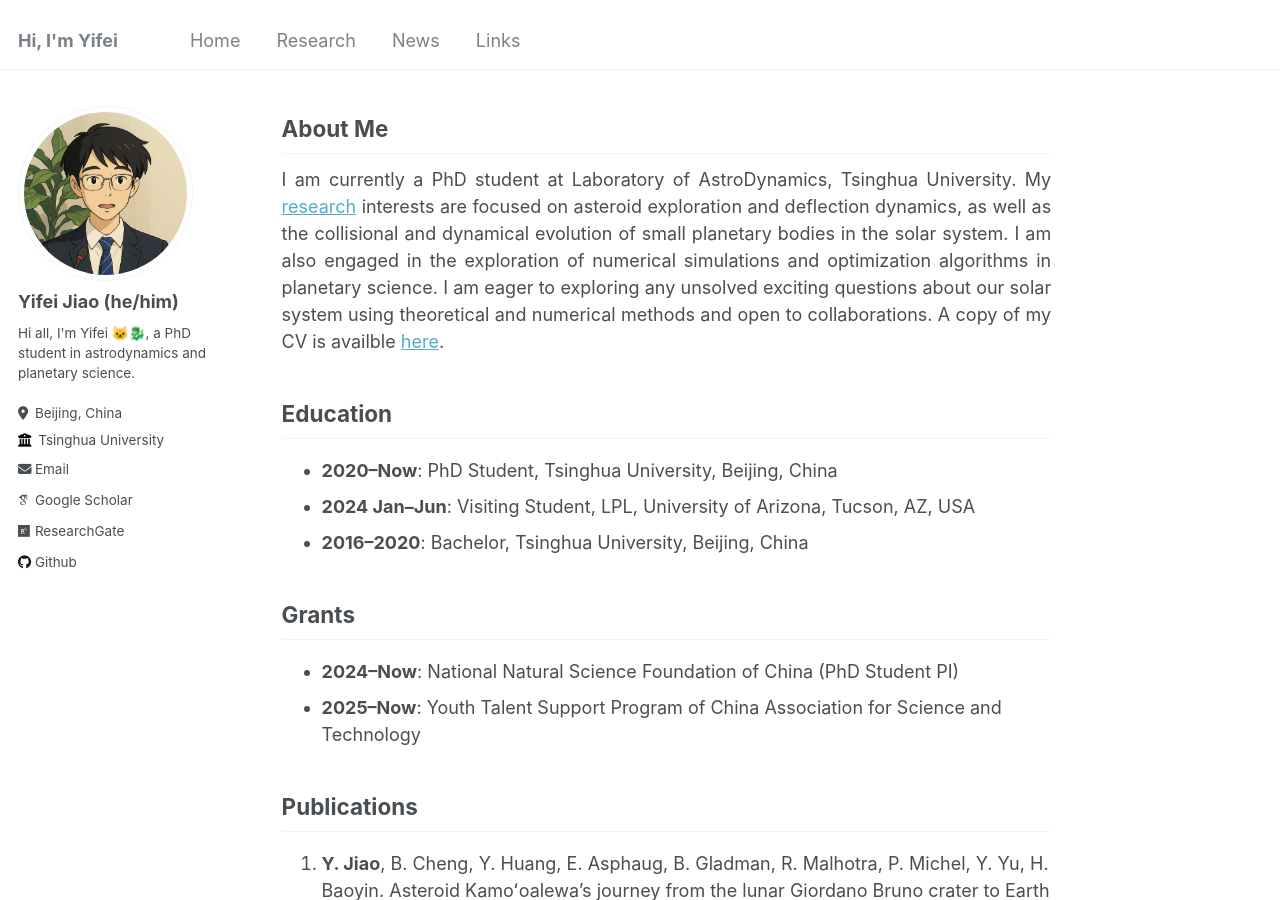
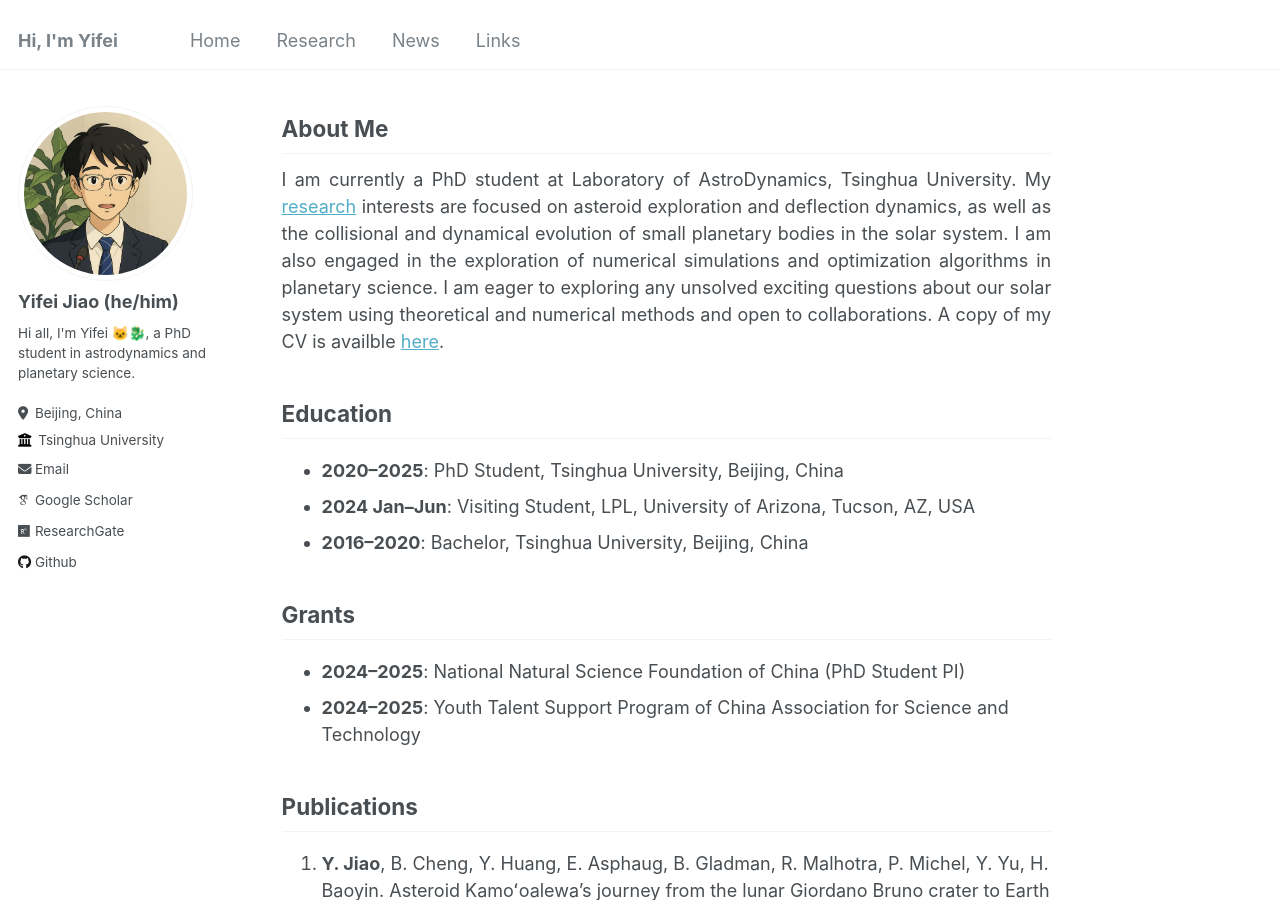
Before and after one commit to jiaoyf-thu/jiaoyf-thu.github.io, a Jekyll site: the page built from _pages/about.md, in a window 1280 px wide and 900 px high. Built offline with Jekyll 4.4.1, drawn with Linux system fonts in a browser that asks for light colours; some web fonts are replaced.

Commit message:
Update about.md

```diff
--- a/_pages/about.md
+++ b/_pages/about.md
@@ -15,14 +15,14 @@ I am currently a PhD student at Laboratory of AstroDynamics, Tsinghua University
 
 ## Education
 
-+ **2020--Now**: PhD Student, Tsinghua University, Beijing, China
++ **2020--2025**: PhD Student, Tsinghua University, Beijing, China
 + **2024 Jan--Jun**: Visiting Student, LPL, University of Arizona, Tucson, AZ, USA
 + **2016--2020**: Bachelor, Tsinghua University, Beijing, China
 
 ## Grants
 
-+ **2024--Now**: National Natural Science Foundation of China (PhD Student PI)
-+ **2025--Now**: Youth Talent Support Program of China Association for Science and Technology
++ **2024--2025**: National Natural Science Foundation of China (PhD Student PI)
++ **2024--2025**: Youth Talent Support Program of China Association for Science and Technology
 
 ## Publications
 
```
